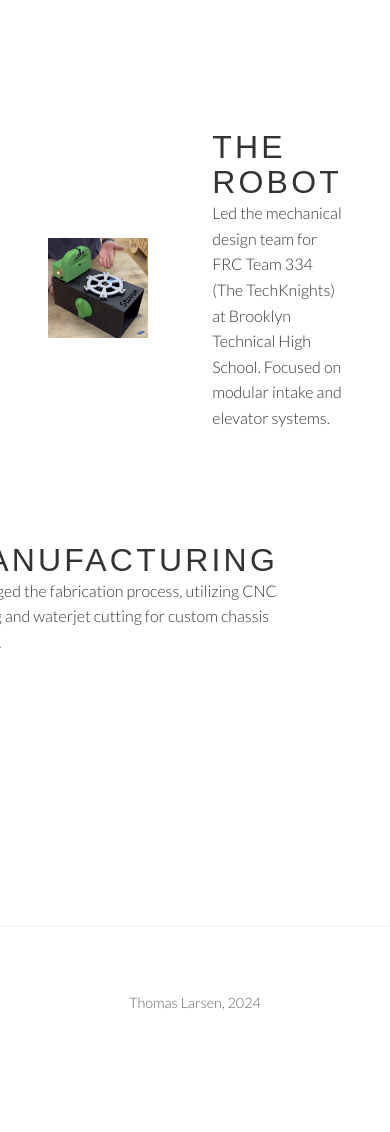
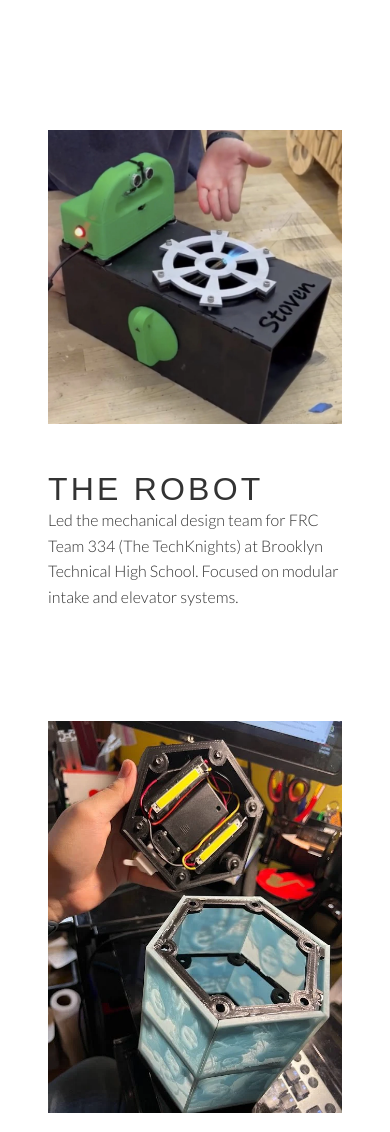
Before and after one commit to jacqueraffe/TommyPortfolio, a plain HTML site: page portfolio/cim.html in a window 390 px wide. Shown: the part 860-1992 px from the top of the page. Before the commit the page ends 1955 px from the top, so only its background shows below. Drawn offline with Linux system fonts and the light colour scheme; a web font is replaced by a local one.

Commit message:
scorpion images

```diff
--- a/styles.css
+++ b/styles.css
@@ -491,6 +491,27 @@ textarea.form-input {
   flex: 1;
 }
 
+@media (max-width: 768px) {
+  .project-grid {
+    flex-direction: column;
+    gap: var(--spacing-md);
+  }
+
+  .project-grid.reverse {
+    flex-direction: column; /* Or column-reverse if you want image first always? Usually text first on mobile is better for context, or image first for visual? Let's stick to natural order or forced order. */
+    /* Let's try natural stacking order for now, which means resetting row-reverse */
+  }
+
+  .project-media, .project-text {
+    width: 100%;
+  }
+
+  .project-media img {
+    width: 100%;
+    margin-bottom: var(--spacing-sm);
+  }
+}
+
 .project-grid-media {
   display: grid;
   grid-template-columns: repeat(auto-fit, minmax(250px, 1fr));
```
